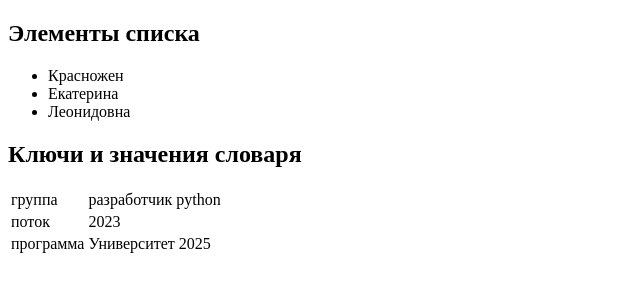
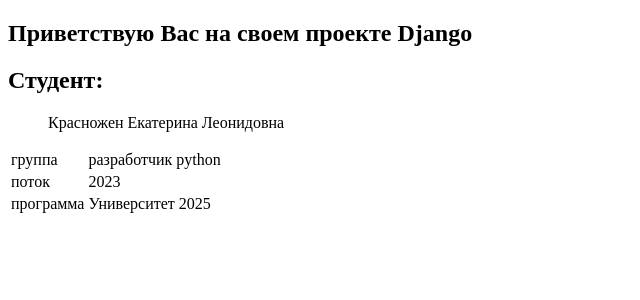
Before and after one commit to EkaterinaKrasnozhen/myproject, a Django app: page / in a window 1280 px wide. Shown: the top 300 px of the page, without its empty margins (0-640 px from the left). Run offline with Django 4.2, Linux system fonts and the light colour scheme.

Commit message:
diplom added

```diff
--- a/myapp3/templates/myapp3/templ_for.html
+++ b/myapp3/templates/myapp3/templ_for.html
@@ -5,14 +5,13 @@
     <title>Первый шаблон Django</title>
 </head>
 <body>
-    <h2>Элементы списка</h2>
+    <h2>Приветствую Вас на своем проекте Django</h2>
+    <h2>Студент:</h2>
     <ul>
     {% for item in my_list %}
-        <li>{{ item }}</li>
+    <tr><td>{{ item }}</td></tr>
     {% endfor %}
     </ul>
-
-    <h2>Ключи и значения словаря</h2>
     <table>
     {% for key, value in my_dict.items %}
         <tr><td>{{ key }}</td><td>{{ value }}</td></tr>
```
